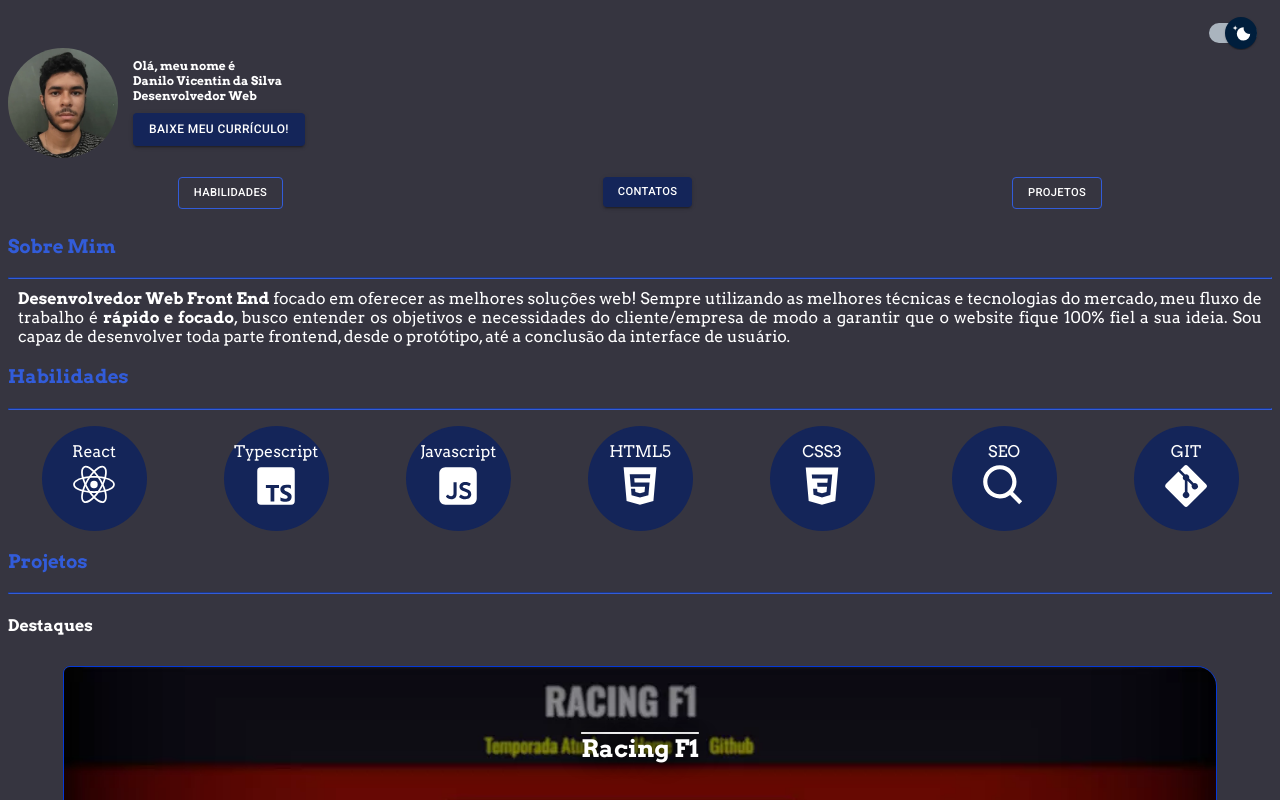
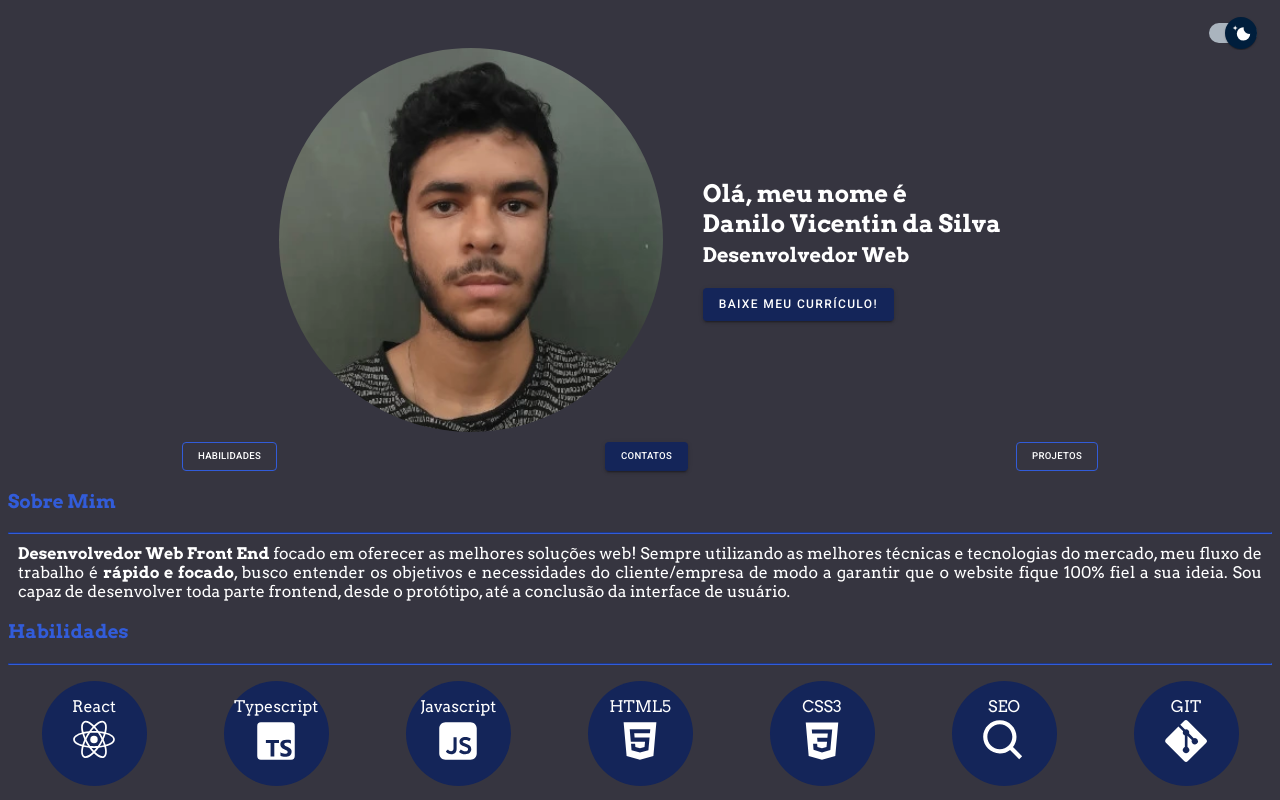
Before and after one commit to Danilo-Vicentin-Silva/portfolio-danilo-vicentin, a React (Vite) app: page / in a window 1280 px wide. Shown: the top 800 px of the page. Built offline with nearby package versions, Linux system fonts and the light colour scheme.

Commit message:
Initial Info Medium Screens

```diff
--- a/src/components/Contacts/components/Contacts.tsx
+++ b/src/components/Contacts/components/Contacts.tsx
@@ -44,7 +44,7 @@ const Contacts = () => {
         <li>
           <Contact
             icon={<AiOutlineFacebook />}
-            link="https://www.facebook.com/profile.php?id=100092172424197"
+            link="https://www.facebook.com/danilo.vicentin.33/"
             title="Facebook"
           />
         </li>
--- a/src/components/InitialInfo/components/InitialInfo.tsx
+++ b/src/components/InitialInfo/components/InitialInfo.tsx
@@ -6,16 +6,11 @@ import { InitialInfoStyle } from "../styles/style";
 const InitialInfo = () => {
   return (
     <InitialInfoStyle>
-      <section id="cv-section">
-        <picture>
-          <source media="#" srcSet="#" type="image/webp" />
-          <source media="#" srcSet="#" type="image/webp" />
       <img src={DaniloImg} alt="Danilo Vicentin da Silva" />
-        </picture>
       <article>
         <h2>
-            Olá, meu nome é <br /> Danilo Vicentin da Silva <br /> Desenvolvedor
-            Web
+          Olá, meu nome é <br /> Danilo Vicentin da Silva <br />{" "}
+          <small>Desenvolvedor Web</small>
         </h2>
         <Button variant="contained" id="download-cv-button">
           <a href={DaniloCV} download rel="nofollow" target="_blank">
@@ -23,7 +18,6 @@ const InitialInfo = () => {
           </a>
         </Button>
       </article>
-      </section>
     </InitialInfoStyle>
   );
 };
--- a/src/components/InitialInfo/styles/style.ts
+++ b/src/components/InitialInfo/styles/style.ts
@@ -1,16 +1,20 @@
 import styled from "styled-components";
 
 export const InitialInfoStyle = styled.section`
+  text-align: justify;
+  font-size: 0.6em;
+
+  display: flex;
+  justify-content: center;
+  align-items: center;
+  flex-flow: row wrap;
+  gap: 10px;
+
   img {
+    width: 30vw;
     border-radius: 50%;
-    width: 110px;
   }
-  #cv-section {
-    font-size: 0.5em;
-    text-align: justify;
-    display: grid;
-    grid-template-columns: 125px auto;
-  }
+
   #download-cv-button {
     background-color: ${(props) => props.theme.colors.primary};
   }
@@ -19,4 +23,13 @@ export const InitialInfoStyle = styled.section`
     font-size: 12px;
     text-decoration: none;
   }
+
+  @media (min-width: 768px) {
+    font-size: 1em;
+    gap: 40px;
+
+    #download-cv-button {
+      font-size: 3em;
+    }
+  }
 `;
--- a/src/components/Nav/style/style.ts
+++ b/src/components/Nav/style/style.ts
@@ -11,11 +11,9 @@ export const NavStyled = styled.nav`
   }
 
   .nav-button {
+    text-align: justify;
+    font-size: 0.6em;
     color: ${(props) => props.theme.colors.text};
     border-color: ${(props) => props.theme.colors.secundary};
-    font-size: 0.7em;
-    padding: 15px;
-    height: 10px;
-    margin: 7px;
   }
 `;
```
Lines whose indentation alone changed are shown as unchanged.
